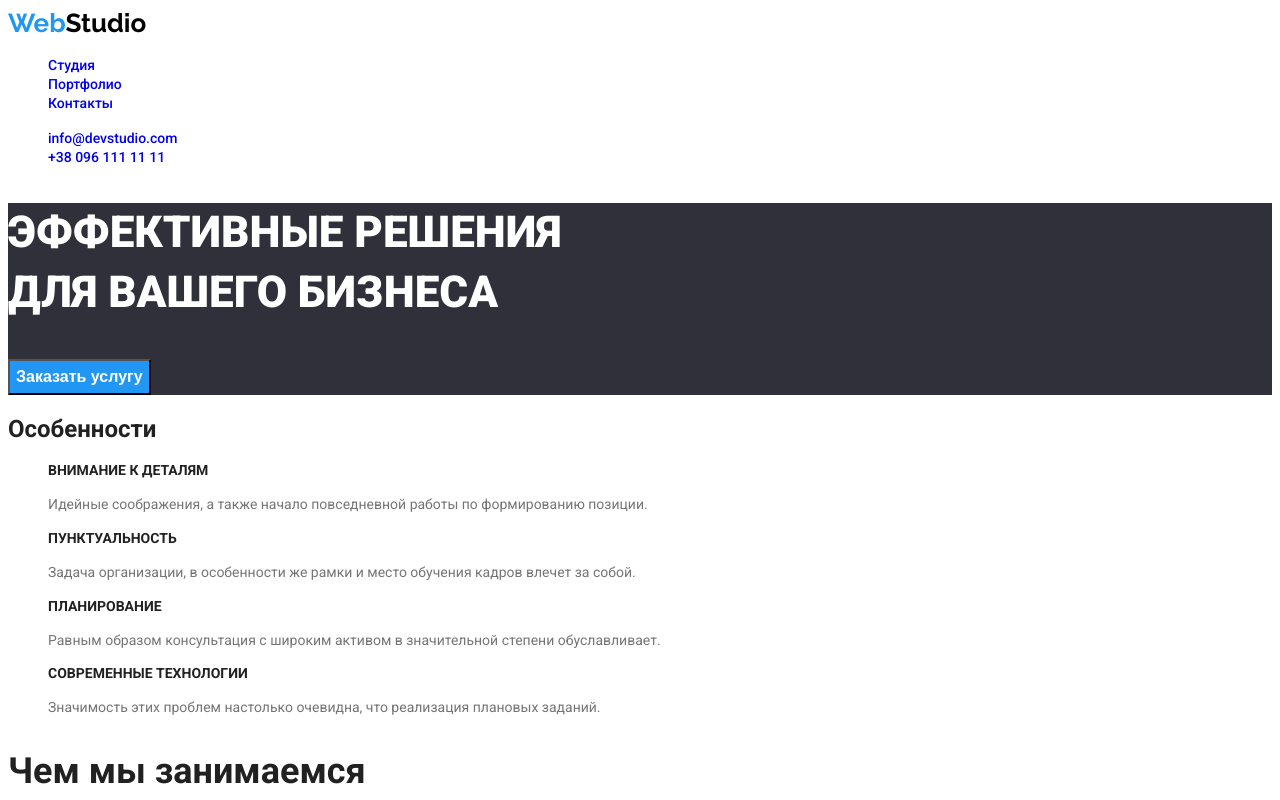
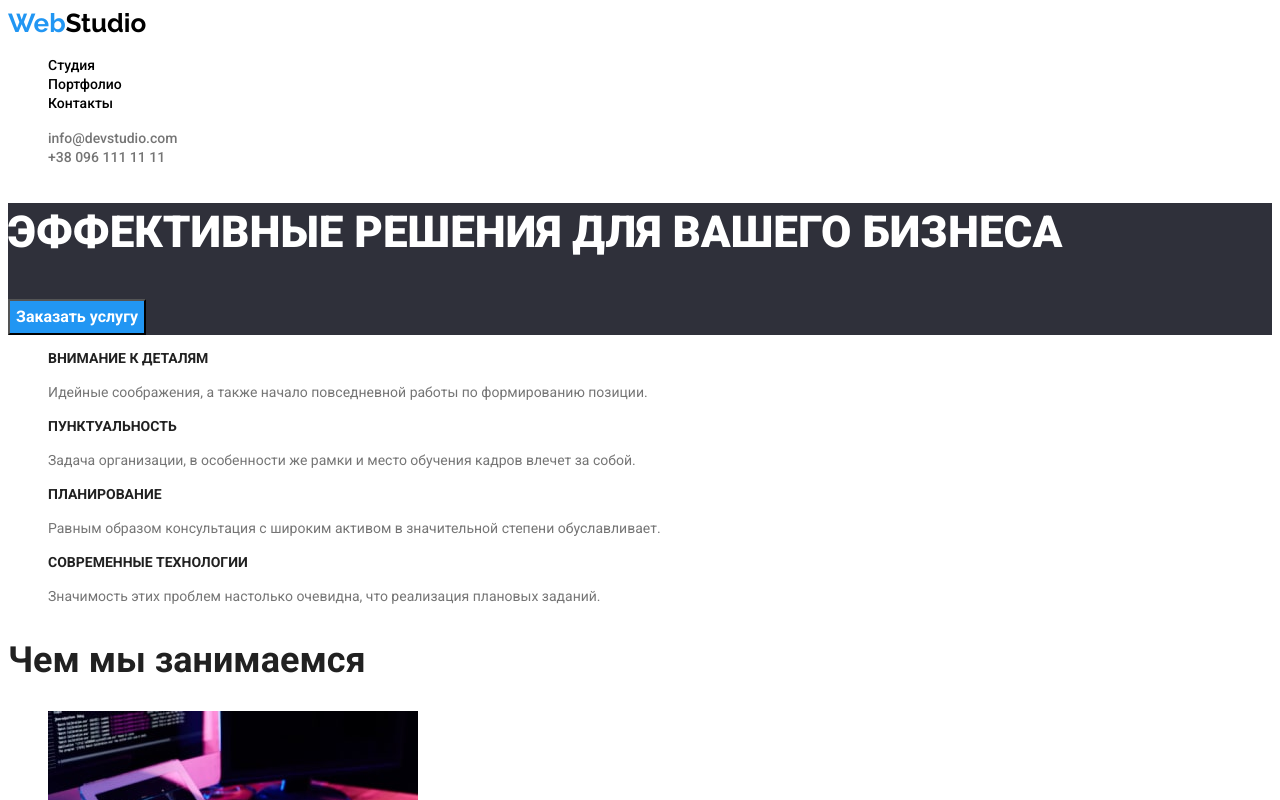
Before and after one commit to graff-trilliput/goit-markup-hw-02, a plain HTML site: page index.html in a window 1280 px wide. Shown: the top 800 px of the page. Drawn offline with Linux system fonts and the light colour scheme.

Commit message:
Pravka No 1 posle zame4aniy mentorom

```diff
--- a/css/styles.css
+++ b/css/styles.css
@@ -1,13 +1,16 @@
 :root {
   --blue: #2196f3;
+  --blue-h-f: #188ce8;
   --dark-bg: #2f303a;
-  --text-color-white: #ffffff;
+  --gray-bg: #f5f4fa;
+  --color-white: #ffffff;
   --text-color-gray: #757575;
   --text-color-dark: #000000;
+  --color-black: #212121;
 }
 
 /*
-background: #212121;
+background: var;
 background: #FFFFFF;
 background: #757575;
 background: #2196F3;
@@ -17,10 +20,23 @@ background: #FFFFFF99;
 background: #ECECEC;
 background: #F5F4FA;
  */
+.visually-hidden {
+  position: absolute;
+  white-space: nowrap;
+  width: 1px;
+  height: 1px;
+  overflow: hidden;
+  border: 0;
+  padding: 0;
+  clip: rect(0 0 0 0);
+  clip-path: inset(50%);
+  margin: -1px;
+}
 
 body {
-  font-family: 'Roboto', 'Raleway', 'Sans-Serif';
-  color: #212121;
+  font-family: 'Roboto', 'Sans-Serif';
+  color: var(--color-black);
+  background-color: var(--color-white);
 }
 
 .link:hover,
@@ -51,7 +67,7 @@ body {
 }
 
 .logo-light {
-  color: var(--text-color-white);
+  color: var(--color-white);
 }
 
 /* header section */
@@ -68,6 +84,7 @@ body {
   font-weight: 500;
   font-size: 14px;
   line-height: 1.14;
+  color: var(--text-color-dark);
 }
 
 .header-contact-list {
@@ -80,6 +97,7 @@ body {
   font-weight: 500;
   font-size: 14px;
   line-height: 1.14;
+  color: var(--text-color-gray);
 }
 
 /* hero section */
@@ -93,19 +111,21 @@ body {
   line-height: 1.36;
   /* or 136% */
   text-transform: uppercase;
-  color: var(--text-color-white);
+  color: var(--color-white);
 }
 
 .hero-btn:hover,
 .hero-btn:focus {
-  background-color: #188ce8;
+  background-color: var(--blue-h-f);
 }
 .hero-btn {
+  font-family: 'Roboto';
+  font-style: normal;
   font-weight: 700;
   font-size: 16px;
   line-height: 1.88;
   /* identical to box height, or 188% */
-  color: var(--text-color-white);
+  color: var(--color-white);
   background-color: var(--blue);
   cursor: pointer;
 }
@@ -155,6 +175,7 @@ body {
 
 /* team section */
 .team {
+  background-color: var(--gray-bg);
 }
 
 .team-title {
@@ -167,6 +188,7 @@ body {
 }
 
 .team-item {
+  background-color: var(--color-white);
 }
 
 .team-subtitle {
@@ -186,6 +208,10 @@ body {
   background-color: var(--dark-bg);
 }
 
+.footer-address {
+  font-style: normal;
+}
+
 .footer-contact-list {
 }
 
@@ -199,7 +225,7 @@ body {
 }
 
 .gmap-item {
-  color: var(--text-color-white);
+  color: var(--color-white);
 }
 
 /* filter section on portfolio page */
@@ -220,7 +246,7 @@ body {
 
 .filter-btn:hover,
 .filter-btn:focus {
-  color: var(--text-color-white);
+  color: var(--color-white);
   background-color: var(--blue);
 }
 
@@ -230,6 +256,8 @@ body {
   font-weight: 500;
   font-size: 16px;
   line-height: 1.63;
+  background-color: var(--gray-bg);
+  cursor: pointer;
 }
 
 /* project example section on portfolio */
--- a/index.html
+++ b/index.html
@@ -17,13 +17,13 @@
             <a class="logo-link link" href="./index.html">Web<span class="logo-dark">Studio</span></a>
             <ul class="header-nav-list list">
                 <li>
-                    <a class="header-nav-link link" href="./index.html" class="navi">Студия</a>
+                    <a class="header-nav-link link" href="./index.html">Студия</a>
                 </li>
                 <li>
-                    <a class="header-nav-link link" href="./portfolio.html" class="navi">Портфолио</a>
+                    <a class="header-nav-link link" href="./portfolio.html">Портфолио</a>
                 </li>
                 <li>
-                    <a class="header-nav-link link" href="./contacts.html" class="navi">Контакты</a>
+                    <a class="header-nav-link link" href="./contacts.html">Контакты</a>
                 </li>
             </ul>
         </nav>
@@ -41,13 +41,13 @@
 
         <!-- section hero -->
         <section class="hero">
-            <h1 class="hero-title">Эффективные решения<br/>для вашего бизнеса</h1>
+            <h1 class="hero-title">Эффективные решения для вашего бизнеса</h1>
             <button class="hero-btn" type="button">Заказать услугу</button>
         </section>
 
         <!-- section feautures -->
         <section class="features">
-            <h2 class="features-title">Особенности</h2>
+            <h2 class="features-title visually-hidden">Особенности</h2>
             <ul class="features-list list">
                 <li class="features-item">
                     <h3 class="features-subtitle">Внимание к деталям</h3>
@@ -123,12 +123,13 @@
     <!-- footer -->
     <footer class="footer">
         <a class="logo-link link" href="./index.html">Web<span class="logo-light">Studio</span></a>
-        <address>
+        <address class="footer-address">
             <ul class="footer-contact-list list">
                 <li class="footer-contact-item">
-                    <a class="footer-contact-link gmap-item link" href="https://goo.gl/maps/Lsu1rxEEd4KYFqiAA">г. Киев, пр-т Леси Украинки, 26</a>
+                    <a class="footer-contact-link gmap-item link" href="https://goo.gl/maps/Lsu1rxEEd4KYFqiAA">г. Киев, пр-т
+                        Леси Украинки, 26</a>
                 </li>
-                <li  class="footer-contact-item">
+                <li class="footer-contact-item">
                     <a class="footer-contact-link link" href="mailto:info@example.com">info@example.com</a>
                 </li>
                 <li class="footer-contact-item">
```
Also changed, not shown: portfolio.html (+16 -19 lines).
